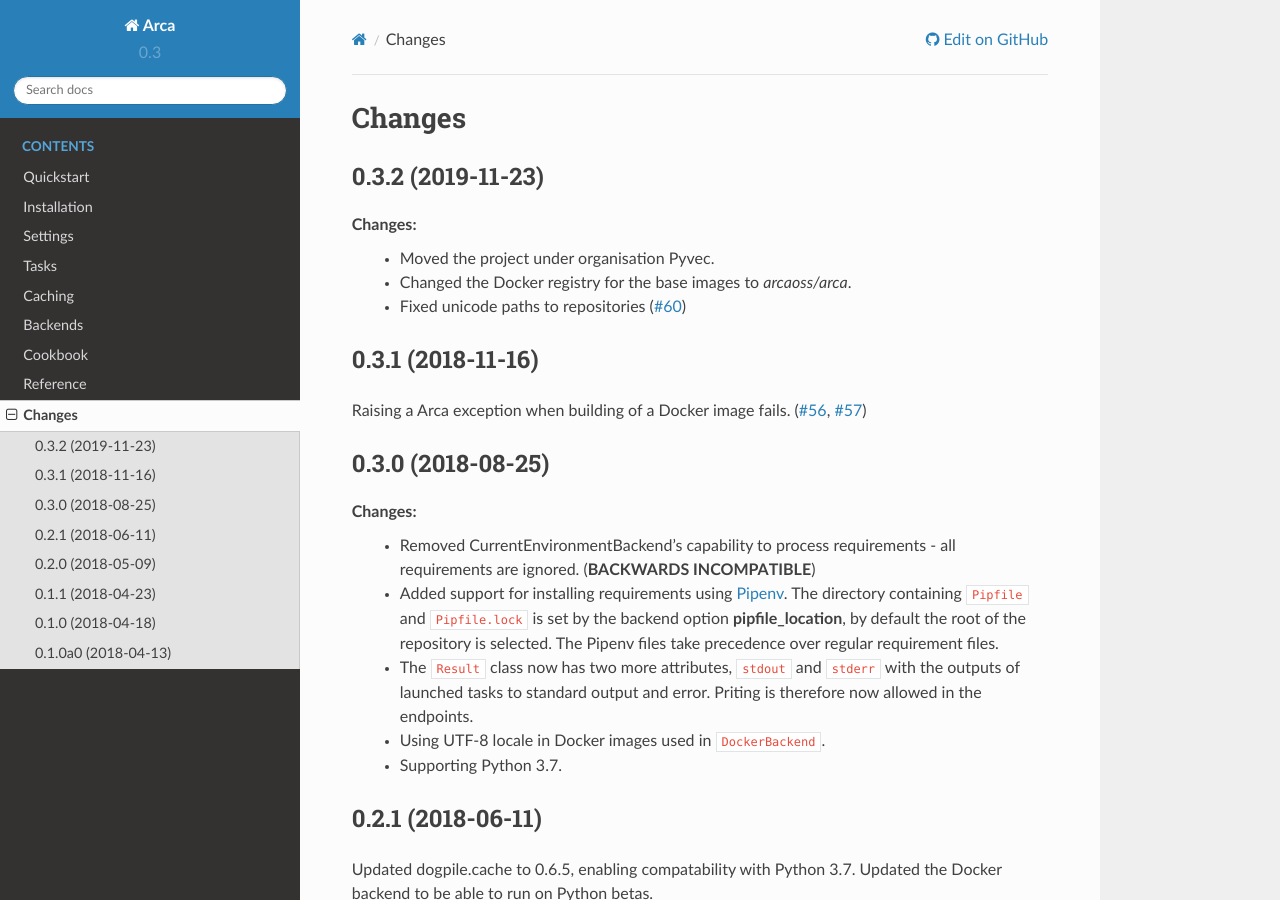
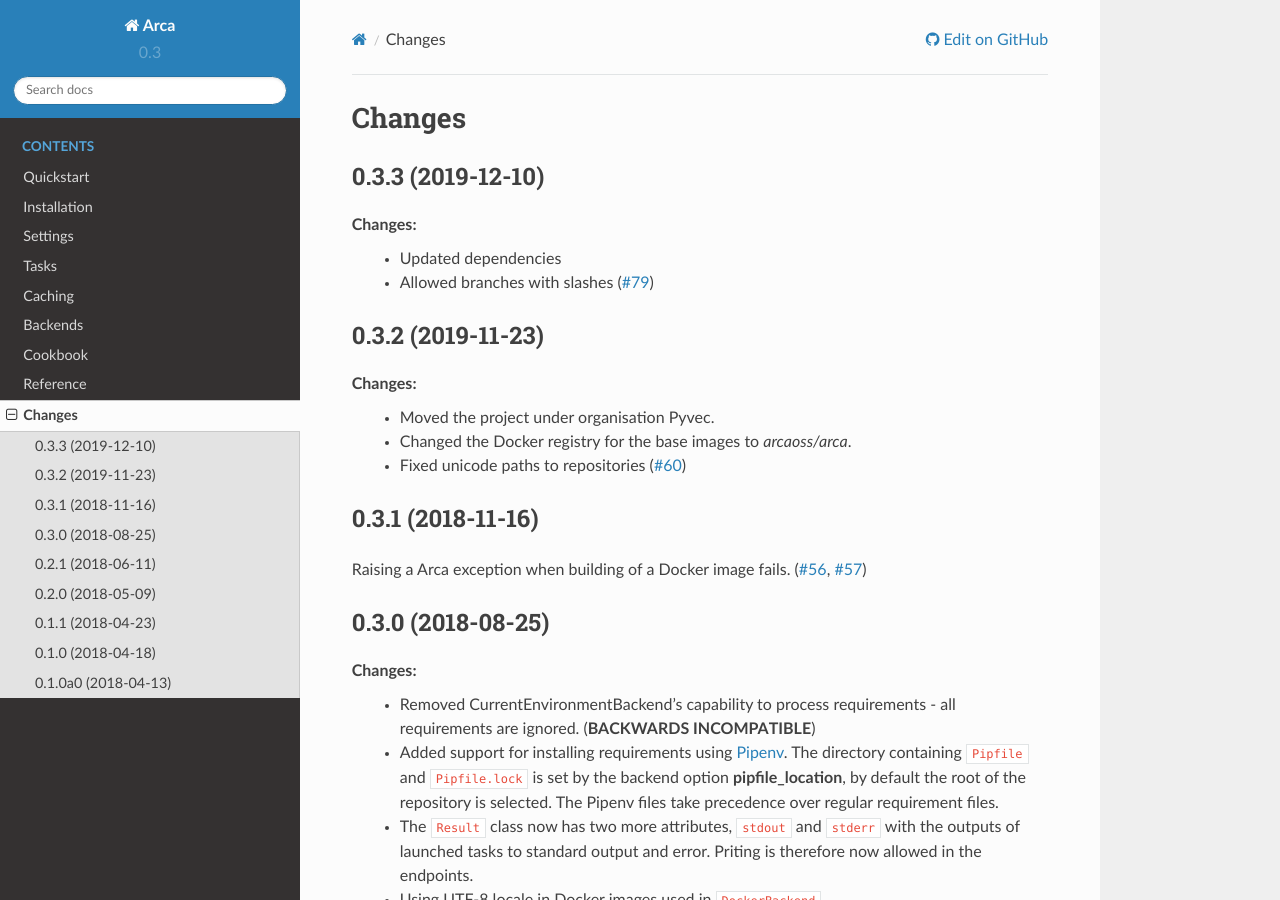
Before and after one commit to pyvec/arca, a Sphinx documentation site: the page built from docs/changes.rst, in a window 1280 px wide and 900 px high. Built offline with Sphinx 7.4.7 and the Read the Docs theme 2.0.0, drawn with Linux system fonts in a browser that asks for light colours.

Commit message:
Bump version and update changelog

```diff
--- a/arca/__init__.py
+++ b/arca/__init__.py
@@ -6,4 +6,4 @@ from .task import Task
 
 __all__ = ["Arca", "BaseBackend", "VenvBackend", "DockerBackend", "Result", "Task", "CurrentEnvironmentBackend",
            "VagrantBackend"]
-__version__ = "0.3.2"
+__version__ = "0.3.3"
--- a/docs/changes.rst
+++ b/docs/changes.rst
@@ -1,5 +1,12 @@
 Changes
 =======
+
+0.3.3 (2019-12-10)
+******************
+
+Changes:
+  * Updated dependencies
+  * Allowed branches with slashes  (`#79 <https://github.com/pyvec/arca/issues/79>`_)
 
 0.3.2 (2019-11-23)
 ******************
--- a/setup.py
+++ b/setup.py
@@ -20,7 +20,7 @@ def long_description():
 
 setup(
     name="arca",
-    version="0.3.2",
+    version="0.3.3",
     author="Mikuláš Poul",
     author_email="mikulaspoul@gmail.com",
     description="A library for running Python functions (callables) from git repositories "
```
